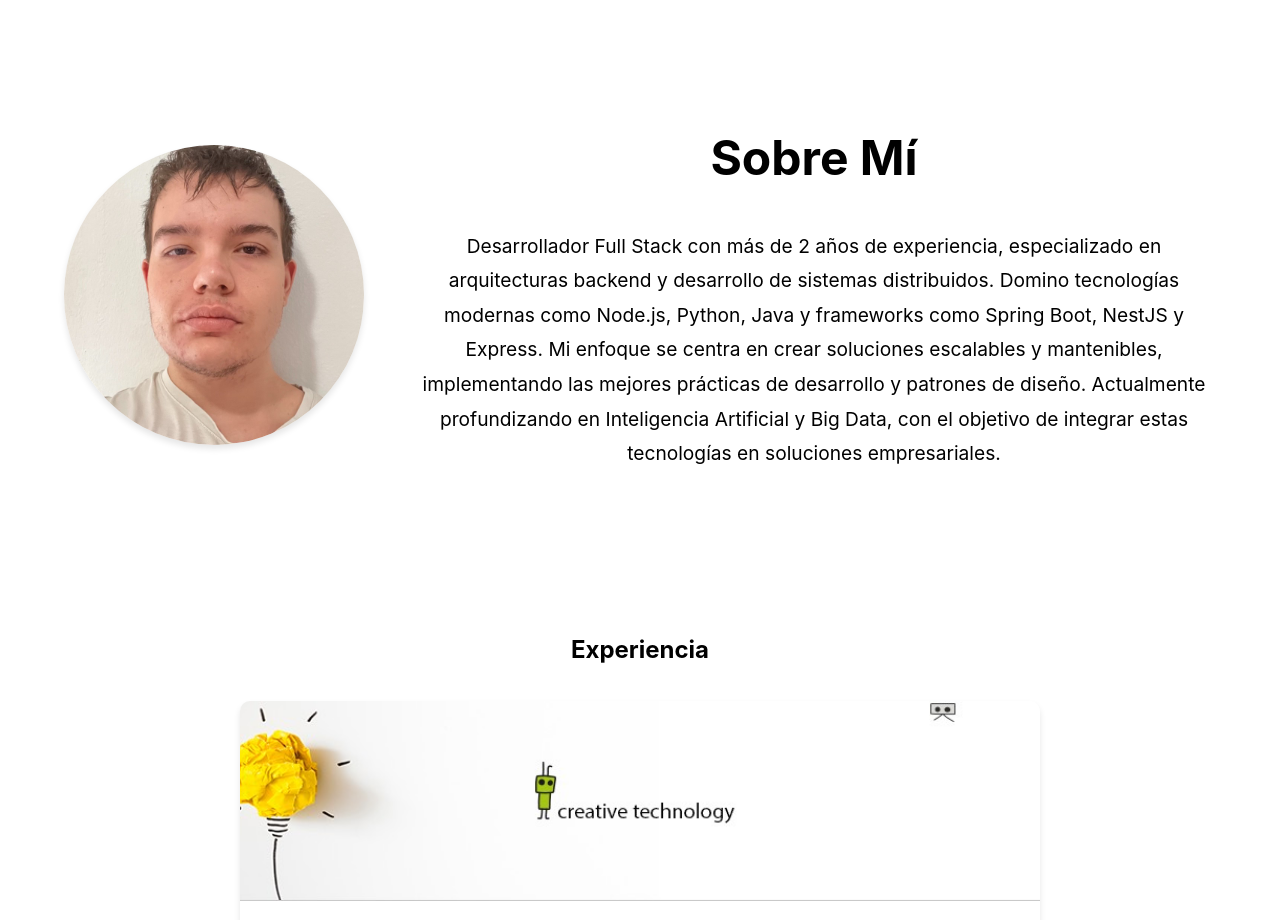
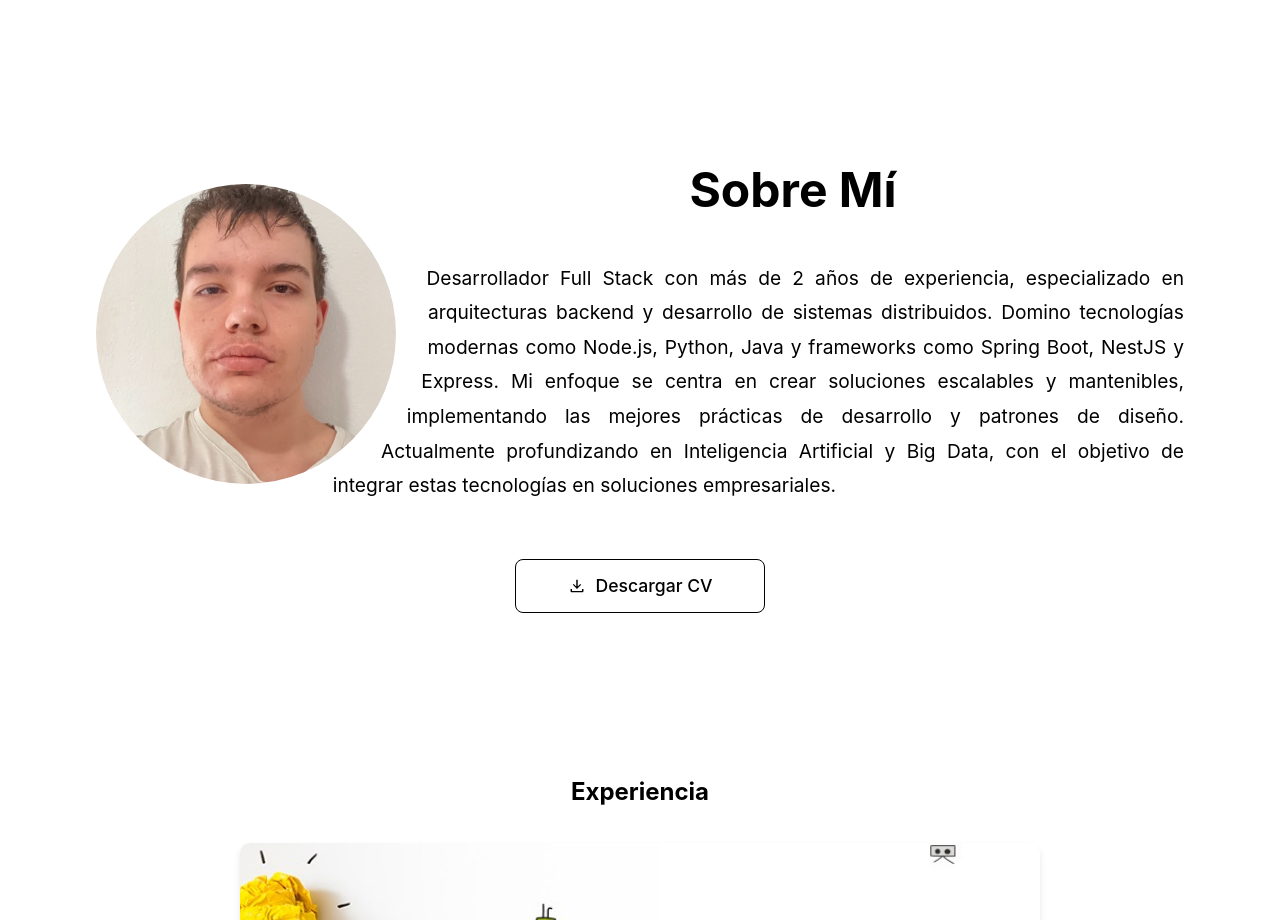
Before and after one commit to pablo-sanchez83/Portfolio, a React (Vite) app: page / in a window 1280 px wide. Shown: the part 800-1720 px from the top of the page. Built offline with nearby package versions, Linux system fonts and the light colour scheme.

Commit message:
Agrega un nuevo archivo PDF con el currículum de Pablo Sánchez y se implementa un botón para descargarlo en la sección de presentación de la aplicación. Se realizan ajustes en los estilos de App.css para mejorar la presentación de la sección "about".

```diff
--- a/src/App.css
+++ b/src/App.css
@@ -198,45 +198,44 @@ body, html {
 }
 
 .about-content {
-  display: flex;
-  align-items: center;
-  gap: 3rem;
   max-width: 1200px;
   margin: 0 auto;
+  padding: 2rem 2rem 0;
+  overflow: hidden;
 }
 
 .about-image-container {
-  flex: 0 0 300px;
+  width: 300px;
   height: 300px;
-  border-radius: 50%;
-  overflow: hidden;
-  box-shadow: 0 4px 6px rgba(0, 0, 0, 0.1);
-  transition: transform 0.3s ease;
-}
-
-.about-image-container:hover {
-  transform: scale(1.05);
+  float: left;
+  margin: 1rem 2rem 1rem 0;
+  shape-outside: circle(50% at 50% 50%);
+  transform: translateY(1rem);
 }
 
 .about-image {
   width: 100%;
   height: 100%;
   object-fit: cover;
+  border-radius: 50%;
 }
 
 .about-text {
-  flex: 1;
+  margin: 0;
 }
 
 .about-text h2 {
   font-size: 3rem;
   margin-bottom: 2rem;
   font-weight: 700;
+  text-align: center;
 }
 
 .about-text p {
   font-size: 1.2rem;
   line-height: 1.8;
+  margin-bottom: 1.5rem;
+  text-align: justify;
 }
 
 /* Projects Section */
@@ -711,14 +710,15 @@ body, html {
   }
 
   .about-content {
-    flex-direction: column;
-    text-align: center;
+    padding: 0 1rem;
   }
 
   .about-image-container {
-    flex: 0 0 250px;
+    float: none;
+    width: 250px;
     height: 250px;
-    margin: 0 auto;
+    margin: 0 auto 2rem;
+    transform: none;
   }
 
   .about-text h2 {
@@ -727,6 +727,7 @@ body, html {
 
   .about-text p {
     font-size: 1.1rem;
+    text-align: left;
   }
 }
 
@@ -1030,3 +1031,37 @@ body, .navbar, .hero-section, .about-section, .projects-section,
     grid-template-columns: repeat(1, 1fr);
   }
 }
+
+.download-cv-button {
+  display: inline-flex;
+  align-items: center;
+  gap: 0.5rem;
+  padding: 0.75rem 1.5rem;
+  background-color: transparent;
+  border: 1px solid var(--text-color);
+  border-radius: 8px;
+  color: var(--text-color);
+  font-size: 1.1rem;
+  font-weight: 500;
+  cursor: pointer;
+  transition: all 0.3s ease;
+  margin-top: 2rem;
+  width: 100%;
+  max-width: 250px;
+  justify-content: center;
+}
+
+.download-cv-button:hover {
+  background-color: var(--text-color);
+  color: var(--background-color);
+}
+
+.download-cv-button svg {
+  width: 20px;
+  height: 20px;
+  transition: transform 0.3s ease;
+}
+
+.download-cv-button:hover svg {
+  transform: translateY(2px);
+}
--- a/src/App.tsx
+++ b/src/App.tsx
@@ -137,6 +137,20 @@ function App() {
               soluciones escalables y mantenibles, implementando las mejores prácticas de desarrollo y patrones de diseño.
               Actualmente profundizando en Inteligencia Artificial y Big Data, con el objetivo de integrar estas tecnologías en soluciones empresariales.
             </p>
+            <a
+              href="/CVPabloSánchez.pdf"
+              download
+              className="download-cv-button"
+            >
+              <svg
+                xmlns="http://www.w3.org/2000/svg"
+                viewBox="0 0 24 24"
+                fill="currentColor"
+              >
+                <path d="M12 15.575L16.95 10.625L15.8875 9.55625L12.875 12.5687V4.5H11.125V12.5687L8.11251 9.55625L7.05001 10.625L12 15.575ZM5.75001 19.5C5.33751 19.5 4.98334 19.3521 4.68751 19.0562C4.39168 18.7604 4.24384 18.4062 4.25001 18V15.5H6.00001V18H18V15.5H19.75V18C19.75 18.4125 19.6021 18.7667 19.3063 19.0625C19.0104 19.3583 18.6562 19.5062 18.25 19.5H5.75001Z"/>
+              </svg>
+              Descargar CV
+            </a>
           </div>
         </motion.div>
       </section>
```
Also changed, not shown: 1 other file (tests, documents, lock files or other folders).
